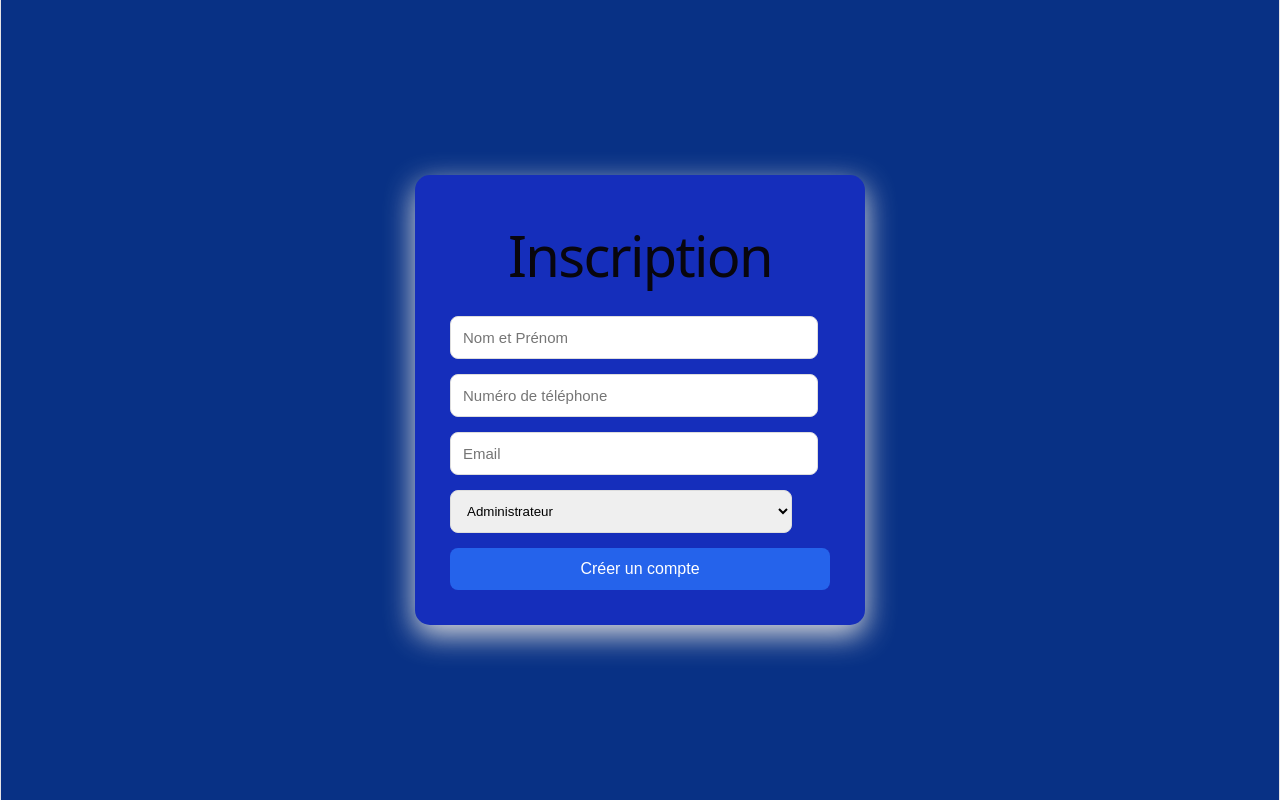
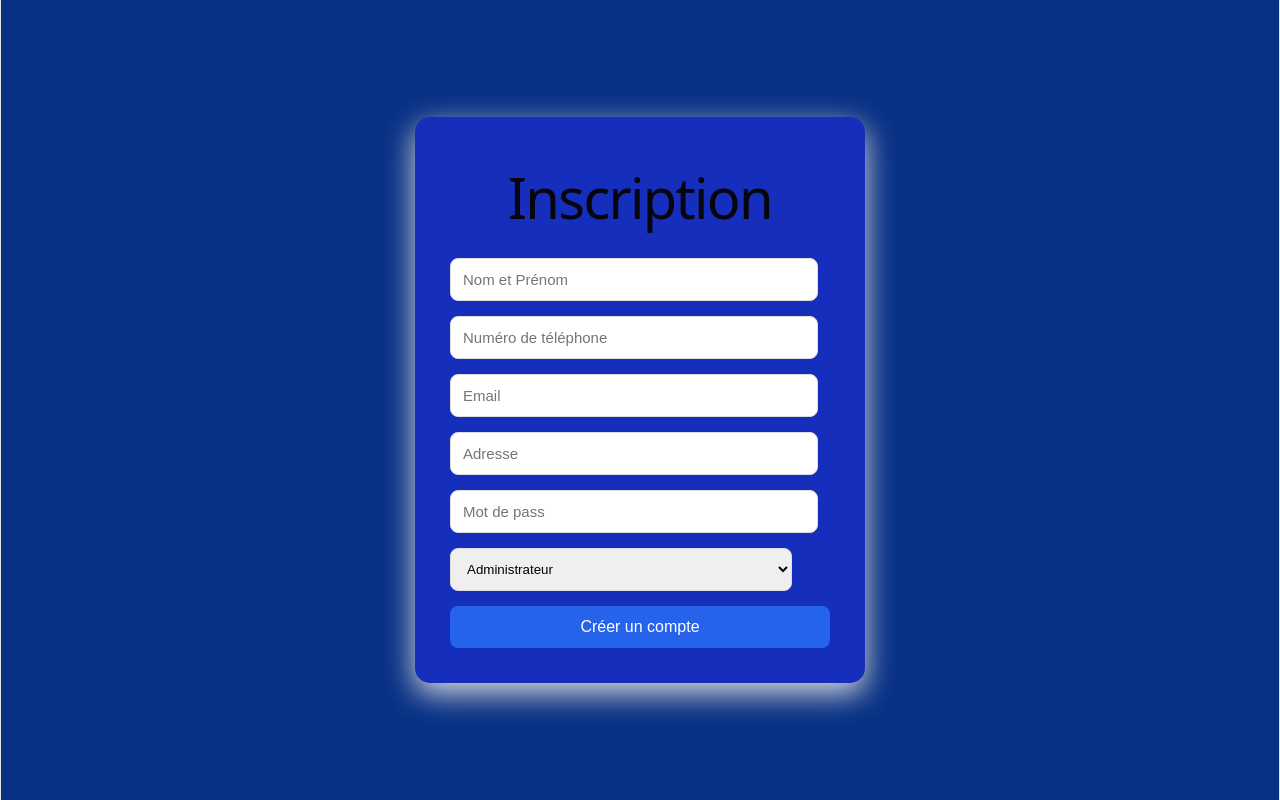
Before and after one commit to aobah2204/MSB-FILS, a React (Vite) app in the folder msb_fils/: page /register in a window 1280 px wide. Built offline with nearby package versions, Linux system fonts and the light colour scheme.

Commit message:
Mot de pass

```diff
--- a/msb_fils/src/pages/Login.jsx
+++ b/msb_fils/src/pages/Login.jsx
@@ -13,14 +13,16 @@ const navigate = useNavigate();
 
 const [form,setForm] = useState({
     email:"",
-    phone:""
+    password:""
 });
 
 const [user,setUser] = useState({
     email:"",
     phone:"",
     role:"",
-    fullname: ""
+    fullname: "",
+    address: "",
+    password: ""
 });
 
 
@@ -49,7 +51,7 @@ async function handleSubmit(e){
         .from("utilisateurs")
         .select("*")
         .eq("email", form.email)
-        .eq("telephone", form.phone)
+        .eq("password", form.password)
         .maybeSingle();
 
     if(err){
@@ -109,11 +111,11 @@ return (
 
             <input
 
-                name="phone"
+                name="password"
 
-                type="text"
+                type="password"
 
-                placeholder="Téléphone"
+                placeholder="Mot de pass"
 
                 onChange={handleChange}
 
--- a/msb_fils/src/pages/Register.jsx
+++ b/msb_fils/src/pages/Register.jsx
@@ -17,6 +17,8 @@ const [user,setUser]=useState({
     telephone: "",
     email:"",
     role: "Administrateur",
+    adresse: "",
+    password: ""
 });
 
 
@@ -117,6 +119,34 @@ return (
 
             />
 
+            <input
+
+                name="adresse"
+
+                type="adress"
+
+                placeholder="Adresse"
+
+                value={user.adresse}
+
+                onChange={handleChange}
+
+            />
+
+            <input
+
+                name="password"
+
+                type="password"
+
+                placeholder="Mot de pass"
+
+                value={user.password}
+
+                onChange={handleChange}
+
+            />
+
             <select
                 name="role"
                 value={user.role}
```
